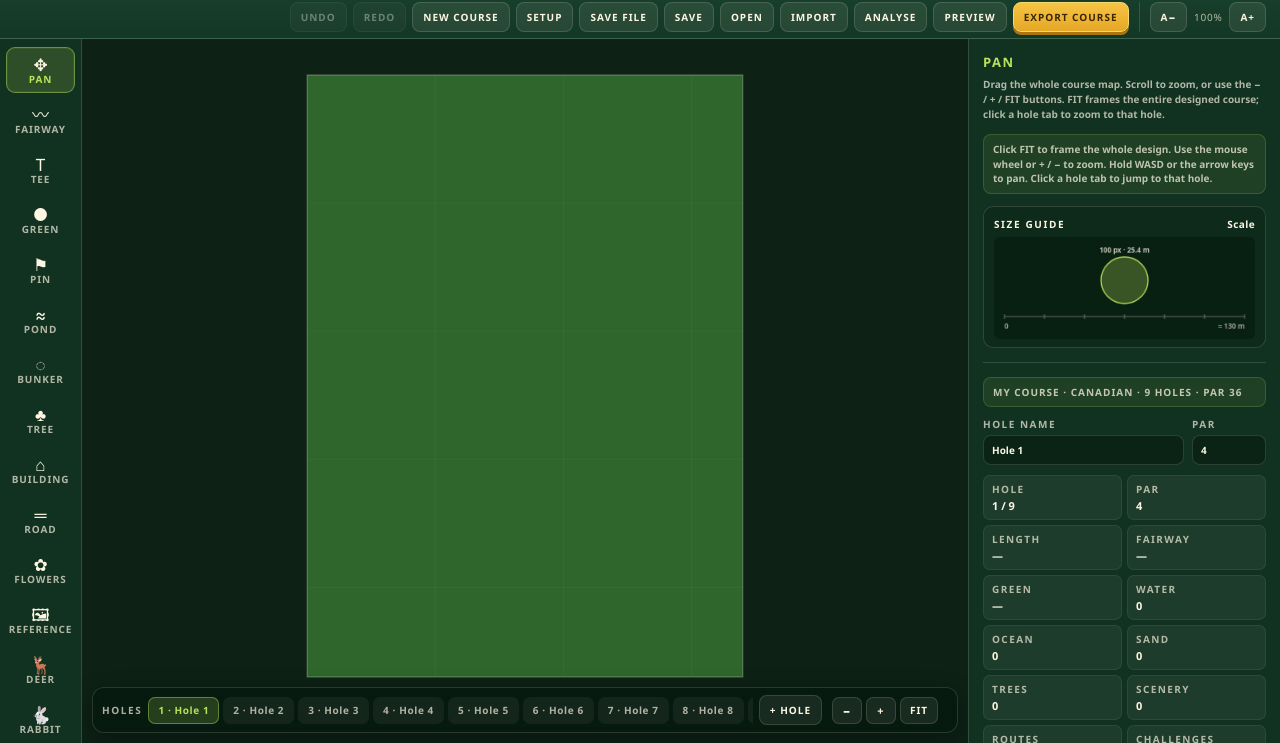
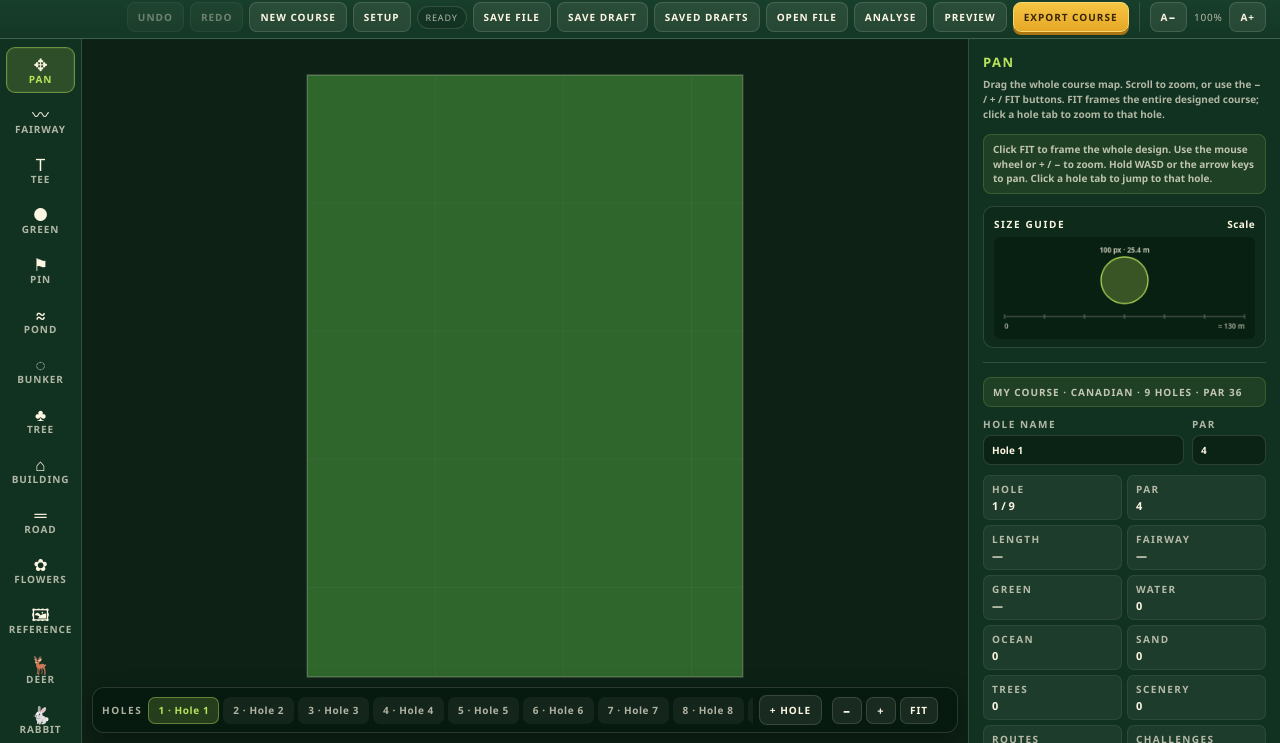
Before and after one commit to JeremyK322/golfpocket, a plain HTML site: page index.html in a window 1280 px wide. Shown: the part 57-800 px from the top of the page. Drawn offline with Linux system fonts and the light colour scheme.

Commit message:
Add files via upload

```diff
--- a/editor.css
+++ b/editor.css
@@ -141,6 +141,30 @@ body {
   min-width: calc(34px * var(--ui));
   text-align: center;
   font-variant-numeric: tabular-nums;
+}
+
+.ed-savestate {
+  display: inline-flex;
+  align-items: center;
+  padding: calc(4px * var(--ui)) calc(8px * var(--ui));
+  border: 1px solid var(--line);
+  border-radius: 999px;
+  background: rgba(0, 0, 0, 0.12);
+  color: var(--cream-dim);
+  font-size: calc(9px * var(--ui));
+  letter-spacing: 0.09em;
+  white-space: nowrap;
+  font-variant-numeric: tabular-nums;
+}
+
+.ed-savestate.dirty {
+  color: #ffd23f;
+  border-color: rgba(255, 210, 63, 0.55);
+}
+
+.ed-savestate.saved {
+  color: var(--lime);
+  border-color: rgba(139, 210, 90, 0.55);
 }
 
 button {
--- a/index.html
+++ b/index.html
@@ -28,10 +28,11 @@
           <button id="redoBtn" class="small">REDO</button>
           <button id="newBtn" class="small">NEW COURSE</button>
           <button id="setupBtn" class="small">SETUP</button>
-          <button id="saveFileBtn" class="small">SAVE FILE</button>
-          <button id="saveBtn" class="small">SAVE</button>
-          <button id="loadBtn" class="small">OPEN</button>
-          <button id="importBtn" class="small">IMPORT</button>
+          <span id="saveState" class="ed-savestate">READY</span>
+          <button id="saveFileBtn" class="small" title="Save a resumable .glfppart file (Ctrl/Cmd+S)">SAVE FILE</button>
+          <button id="saveBtn" class="small" title="Save a draft inside this browser">SAVE DRAFT</button>
+          <button id="loadBtn" class="small" title="Open a draft saved in this browser">SAVED DRAFTS</button>
+          <button id="importBtn" class="small" title="Open a .glfppart or .glfpkt file (Ctrl/Cmd+O)">OPEN FILE</button>
           <input id="importFile" type="file" accept=".glfppart,.glfpkt,.json,application/json,application/x-golfpocket-part,application/x-golfpocket-course" hidden />
           <input id="referenceFile" type="file" accept="image/png,image/jpeg,image/webp,image/gif" hidden />
           <button id="analyseBtn" class="small">ANALYSE</button>
@@ -215,12 +216,13 @@
     </div>
     <div id="libraryDialog" class="ed-dialog-backdrop hidden">
       <div class="ed-dialog ed-library-dialog">
-        <p class="ed-dialog-eyebrow">LOCAL COURSES</p>
-        <h2>Saved courses</h2>
+        <p class="ed-dialog-eyebrow">SAVED DRAFTS</p>
+        <h2>Drafts in this browser</h2>
         <p class="ed-dialog-help">
-          Saves stay in this browser so you can close the editor and come back to
-          a half-finished course. <b>SAVE FILE</b> writes the same work to a
-          <code>.glfppart</code> you can keep anywhere, and <b>OPEN</b> resumes it.
+          <b>SAVE DRAFT</b> keeps a half-finished course in this browser so you can
+          close the editor and come back to it. <b>SAVE FILE</b> writes the same work
+          to a <code>.glfppart</code> you can keep anywhere, and <b>OPEN FILE</b>
+          resumes it.
         </p>
         <div id="savedCourseList" class="ed-saved-list"></div>
         <div class="ed-dialog-actions">
--- a/version.json
+++ b/version.json
@@ -1,5 +1,5 @@
 {
   "build": "bf5caebb-dirty",
-  "builtAt": "2026-11-16T12:40:27+00:00",
+  "builtAt": "2026-11-16T21:14:05+00:00",
   "target": "web-editor"
 }
```
